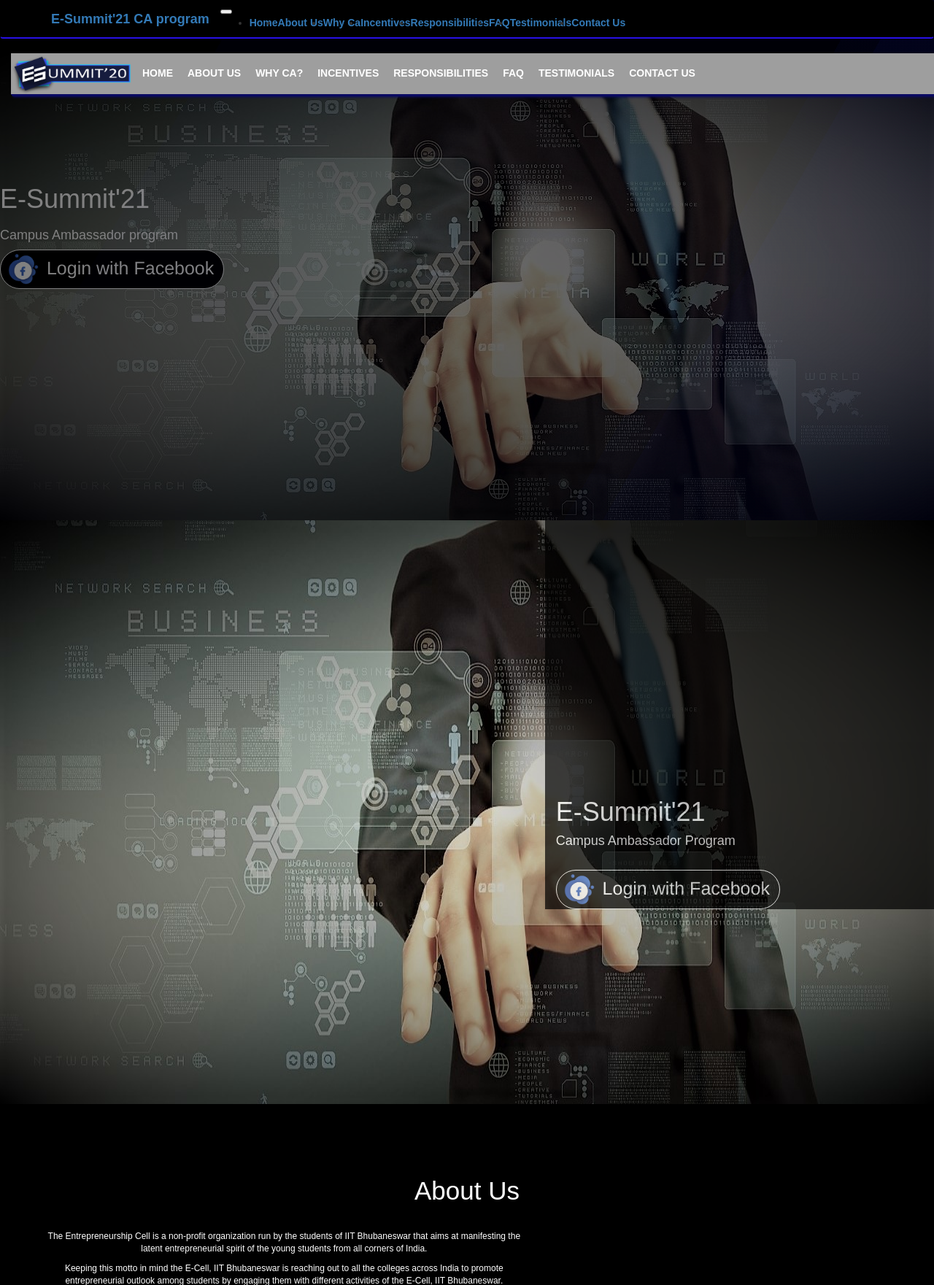
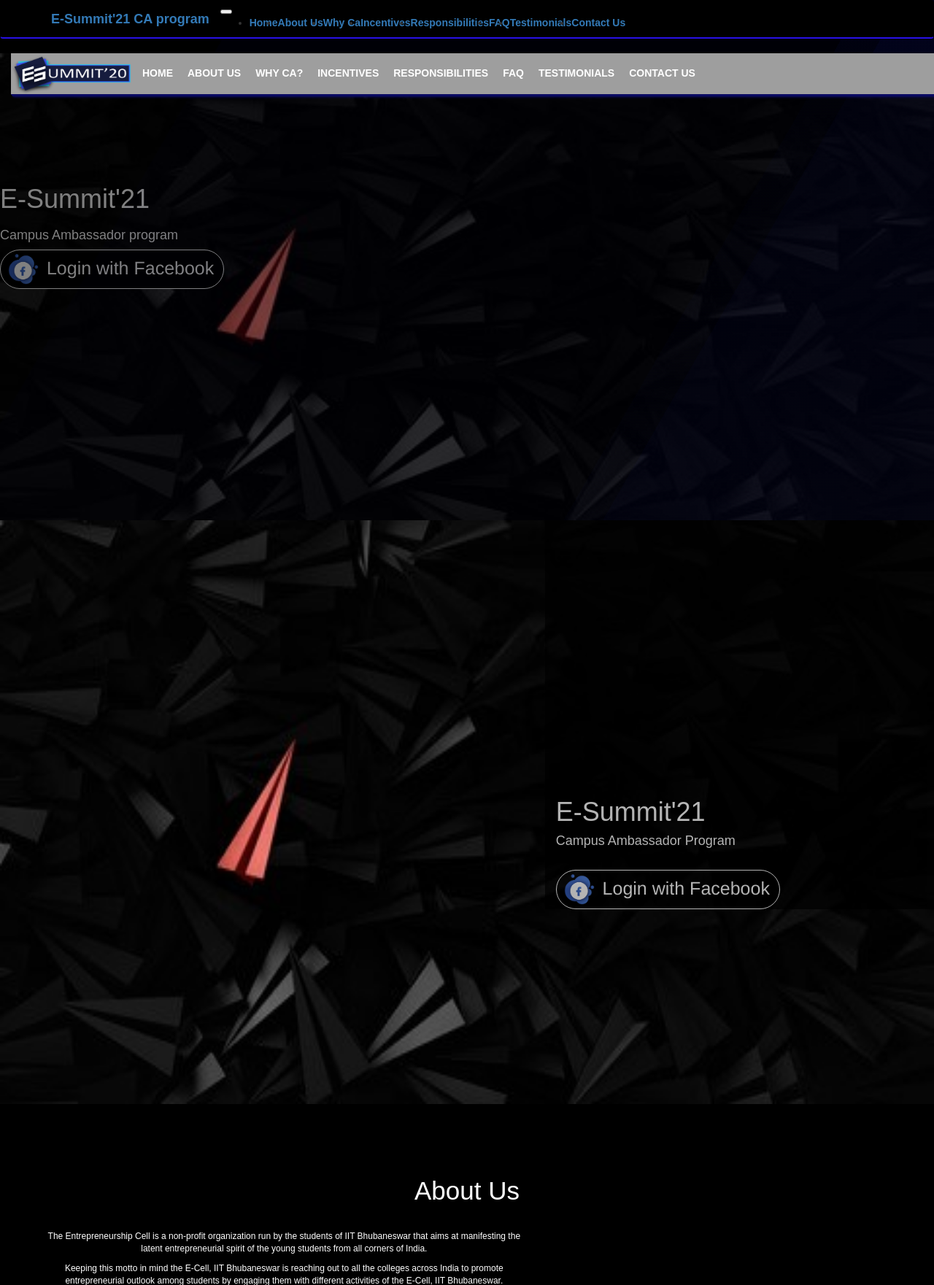
Before and after one commit to gembalibhavana/esummitcapage, a PHP site: page / in a window 1280 px wide; the page is wider, and only the part inside the window is pictured. Shown: the top 1761 px of that part at 73% size. Run offline with PHP 8.4, Linux system fonts and the light colour scheme; some libraries are stand-ins or nearby versions; grey boxes are pictures that could not be loaded.

Commit message:
Revert "twentyfour commit"
This reverts commit 652c4def2df1fb821fcef8a7fb2d22b15b7512fa.

```diff
--- a/css/style.css
+++ b/css/style.css
@@ -228,7 +228,7 @@
 
 }
 #header{
-  background-image:url("img/image30.jpeg");
+  background-image:url("img/image19.jpg");
 
 
 
```
Also changed, not shown: css/img/image20.jpg (deleted), css/img/image21.png (deleted), css/img/image30.jpeg (deleted).
